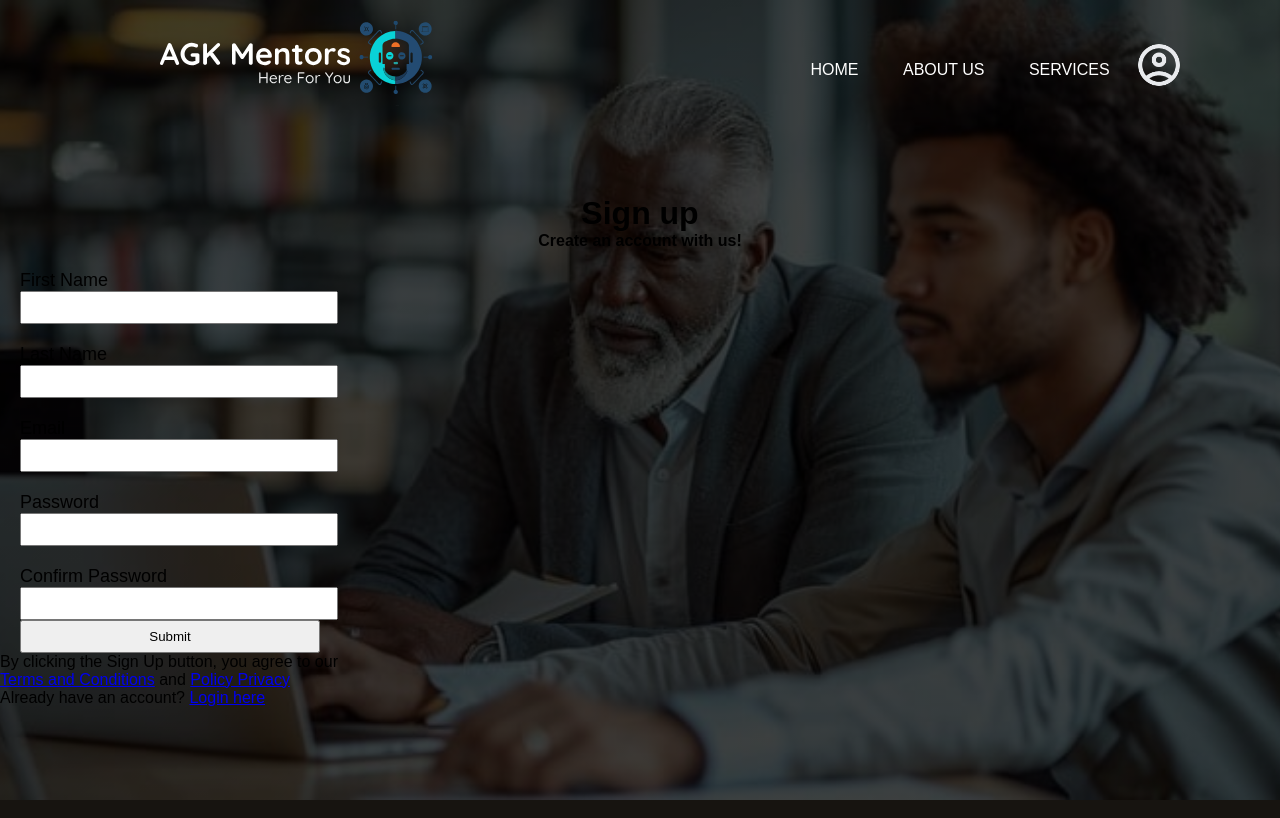
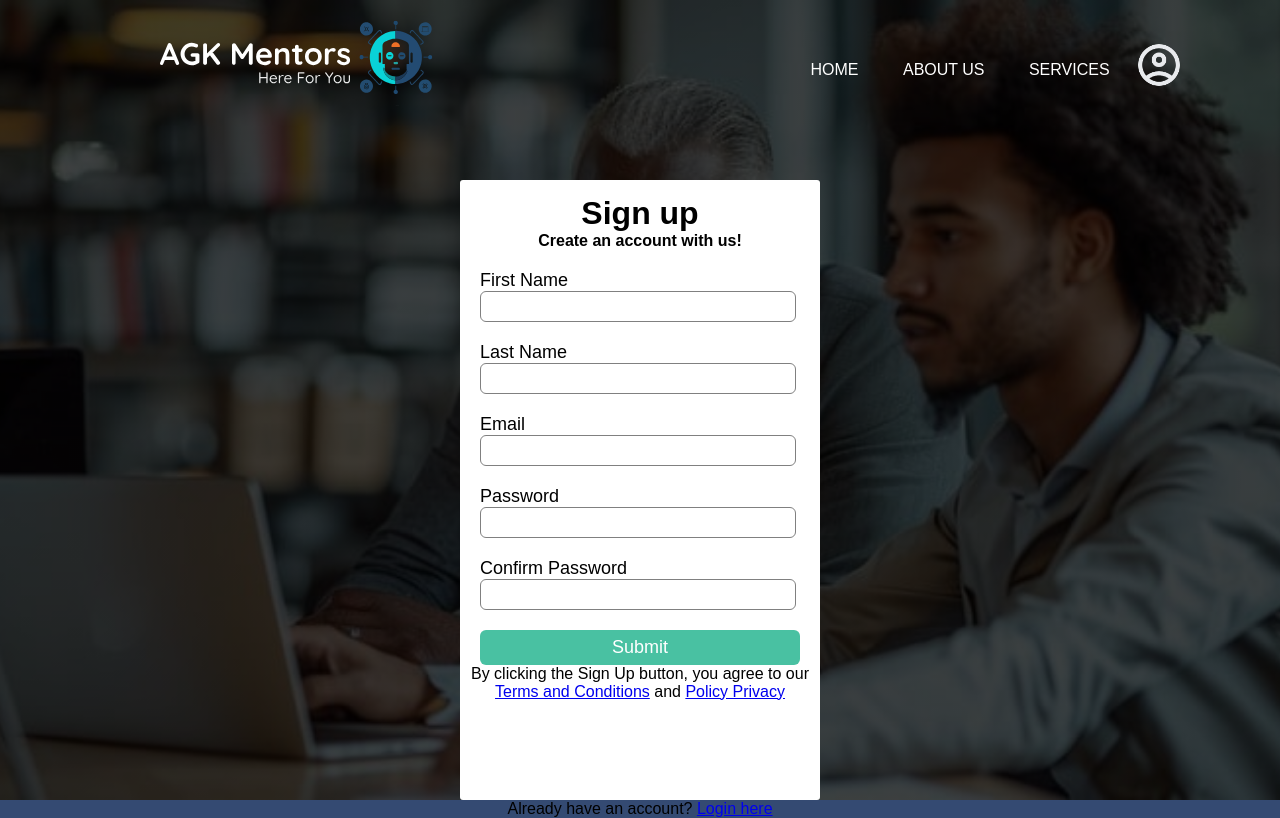
Before and after one commit to kkamionka/Mentoring-website-IBM, a PHP site: page /sign-in.html in a window 1280 px wide. Run offline with PHP 8.4, Linux system fonts and the light colour scheme.

Commit message:
72nd change

```diff
--- a/sign-in.css
+++ b/sign-in.css
@@ -68,7 +68,7 @@
     font-family: 'Roboto', sans-serif;
 }
 
-.signu-box{
+.signup-box{
     width: 360px;
     height: 620px;
     margin: auto;
@@ -101,4 +101,23 @@
 form input{
     width: 100%;
     padding: 7px;
+    border: none;
+    border: 1px solid grey;
+    border-radius: 6px;
+    outline: none;
 }
+
+input[type="button"]{
+    width: 320px;
+    height: 35px;
+    margin-top: 20px;
+    border: none;
+    background-color: #49c1a2;
+    color: white;
+    font-size: 18px;
+}
+
+p{
+    text-align: center;
+    padding-to
+}
```
